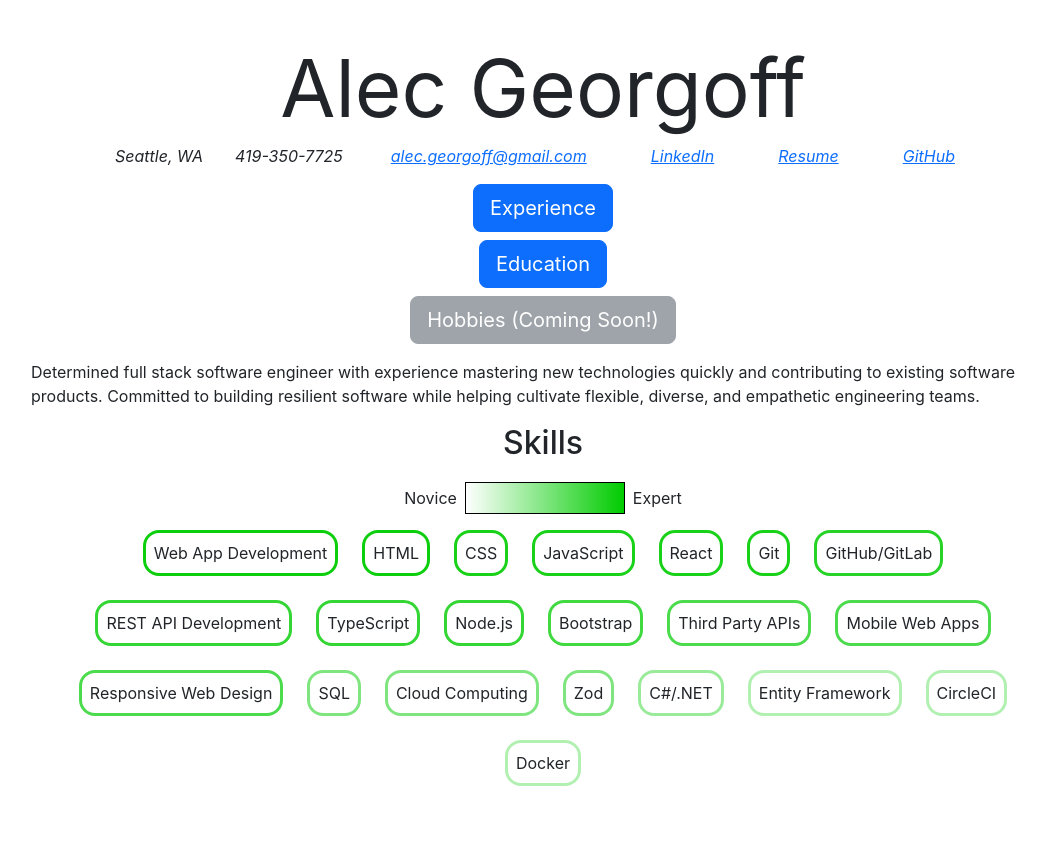
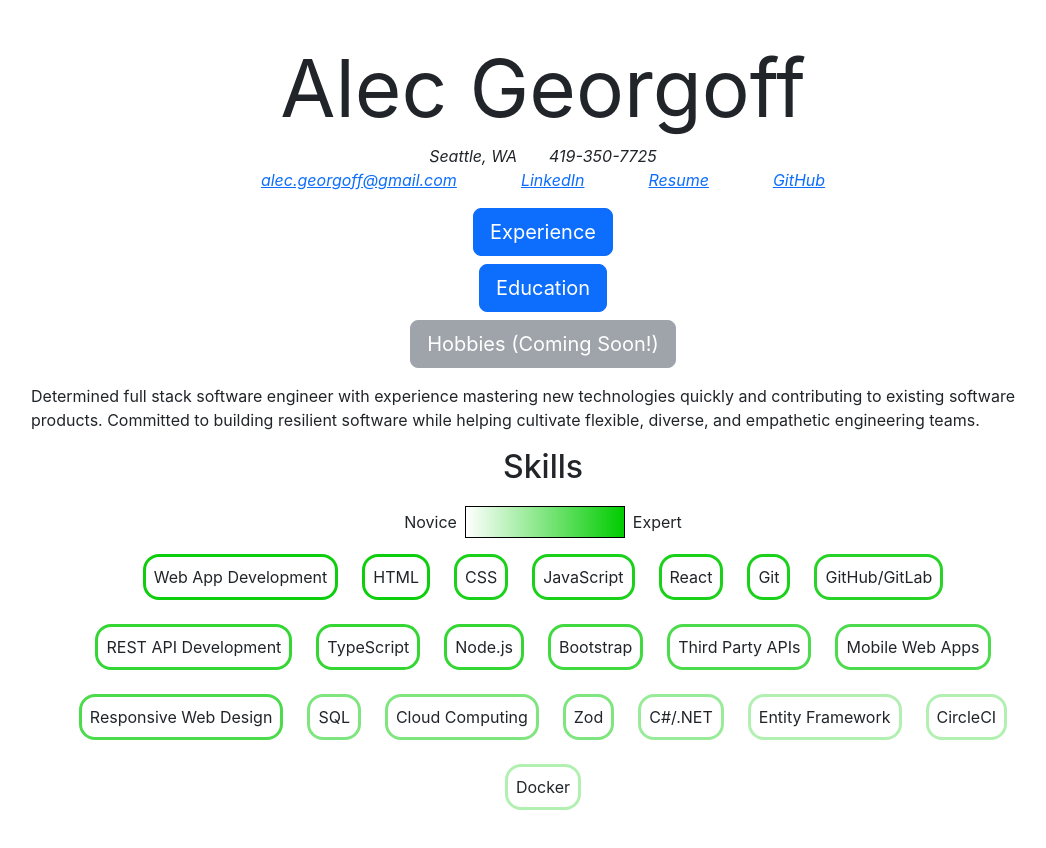
Before and after one commit to alec-georgoff/portfolio, a React (Create React App) app: page / in a window 1280 px wide. Shown: the top 848 px of the page, without its empty margins (97-1143 px from the left). Built offline with nearby package versions, Linux system fonts and the light colour scheme.

Commit message:
Improve styling of personal details.

```diff
--- a/src/routes/HomePage.tsx
+++ b/src/routes/HomePage.tsx
@@ -15,6 +15,8 @@ const HomePage = () => {
             <div className="personal-details">
                 <em>Seattle, WA</em>
                 <em>419-350-7725</em>
+            </div>
+            <div className="personal-details">
                 <em>
                     <a href="mailto:alec.georgoff@gmail.com">
                         alec.georgoff@gmail.com
```
